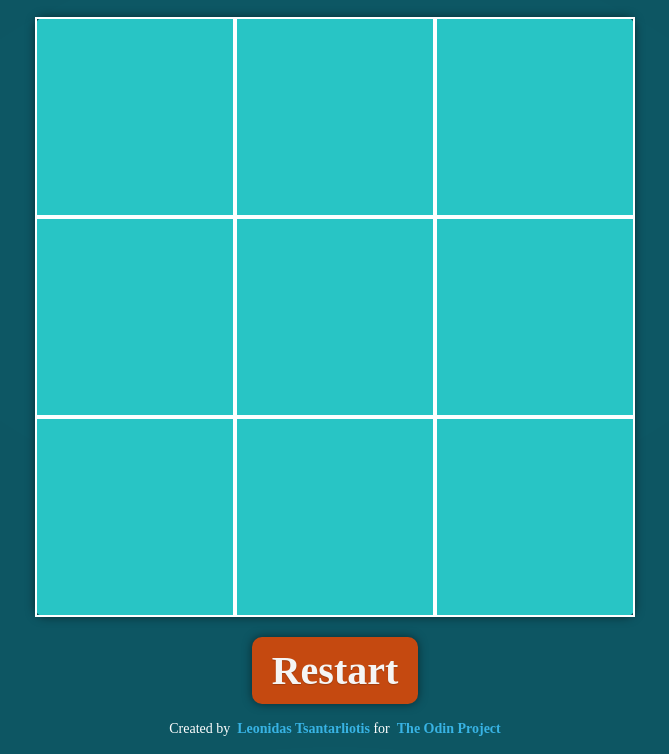
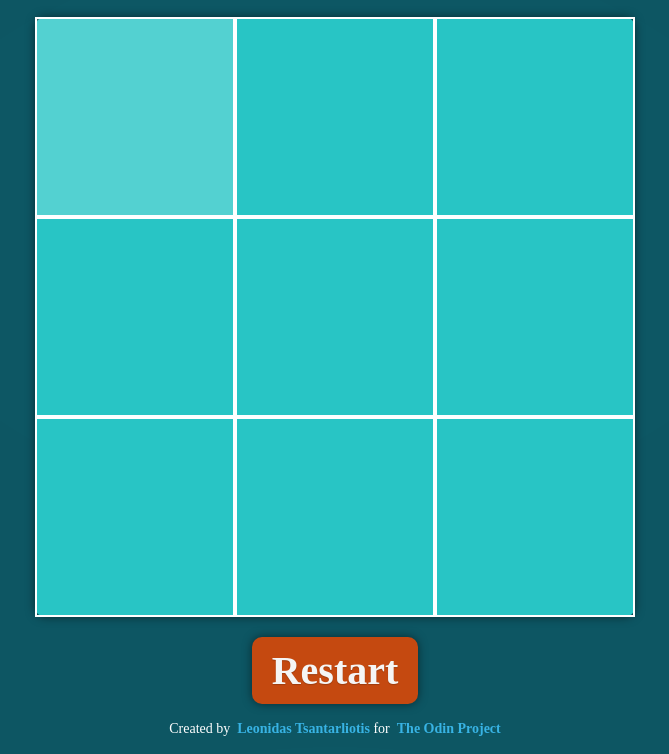
Before and after one commit to leo-tsant/TheOdinProject, a plain HTML site: page full-stack-javascript/tic-tac-toe/index.html in a window 1280 px wide. In both pictures the pointer is over the element 440 px from the left and 287 px from the top of the page. Shown: the part 170-924 px from the top of the page, without its empty margins (305-974 px from the left). Drawn offline with Linux system fonts and the light colour scheme.

Commit message:
Added an on hover effect on the grid cells

```diff
--- a/full-stack-javascript/tic-tac-toe/style.css
+++ b/full-stack-javascript/tic-tac-toe/style.css
@@ -81,6 +81,11 @@ body {
     color: #fff;
 }
 
+.cell:hover {
+    background-color: rgba(255, 255, 255, 0.2);
+    cursor: pointer;
+}
+
 .footer {
     display: flex;
     justify-content: center;
```
